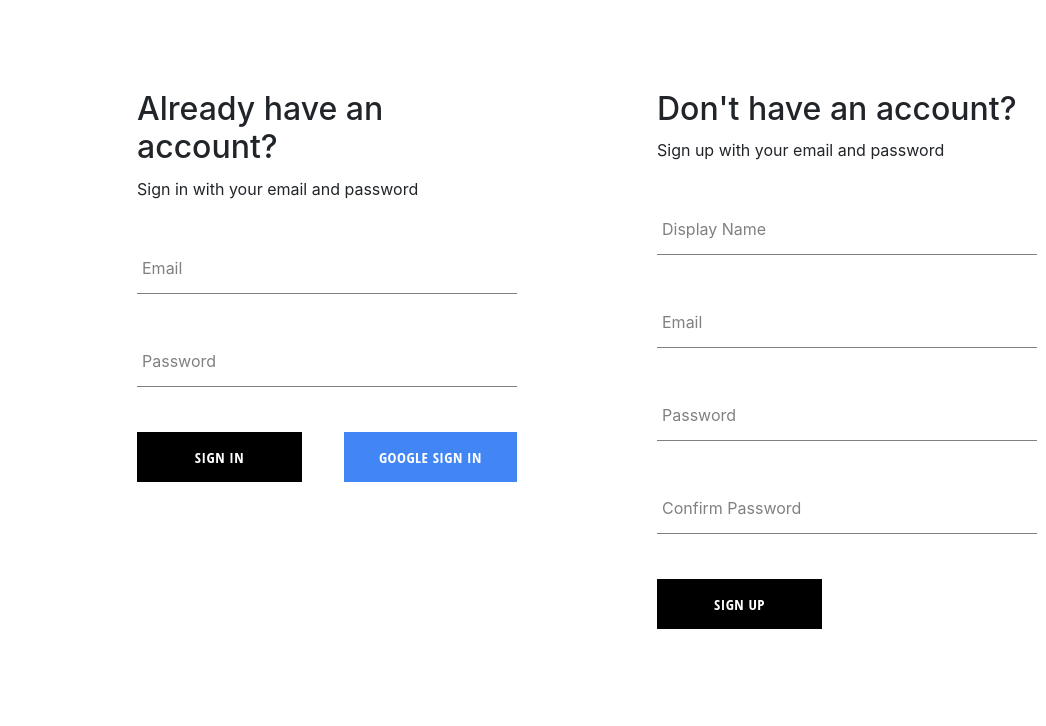
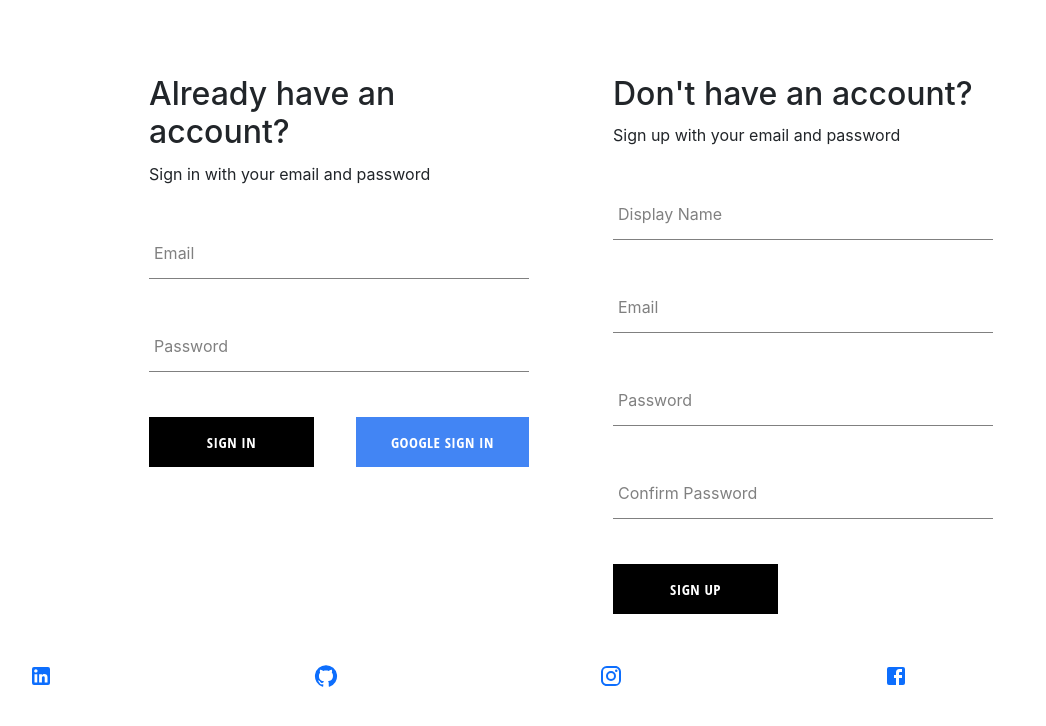
Before and after one commit to Ravindran8499/inSync, a React (Create React App) app: page / in a window 1280 px wide. Shown: the top 726 px of the page, without its empty margins (53-1099 px from the left). Built offline with nearby package versions, Linux system fonts and the light colour scheme.

Commit message:
Tried to add footer...work remaining

```diff
--- a/src/App.js
+++ b/src/App.js
@@ -2,8 +2,8 @@ import "./App.css";
 import Navbar from "./components/Navbar/Navbar";
 import News from "./components/News/News";
 import SigninAndSignup from "./components/SigninandSignup/SigninAndSignUp";
-
 import { Routes, Route } from "react-router-dom";
+import Footer from "./components/Footer/Footer";
 
 const App = () => {
   return (
@@ -14,6 +14,7 @@ const App = () => {
           element={
             <>
               <SigninAndSignup />
+              <Footer />
             </>
           }
         ></Route>
--- /dev/null
+++ b/src/components/Footer/Footer.css
@@ -0,0 +1,7 @@
+.footer {
+  background-color: black;
+  height: max-content;
+}
+p {
+  color: white;
+}
--- /dev/null
+++ b/src/components/Footer/Footer.js
@@ -0,0 +1,54 @@
+import React from "react";
+import { ReactDOM } from "react";
+import "./Footer.css";
+
+import InstagramIcon from "@mui/icons-material/Instagram";
+import LinkedInIcon from "@mui/icons-material/LinkedIn";
+import GitHubIcon from "@mui/icons-material/GitHub";
+import FacebookIcon from "@mui/icons-material/Facebook";
+import CopyrightIcon from "@mui/icons-material/Copyright";
+
+const Footer = () => {
+  const developer = {
+    github: "https://github.com/Ravindran8499",
+    instagram: "https://www.instagram.com/ravi____rock/",
+    facebook: "https://www.facebook.com/pravindran.ravindran.58/",
+    linkedIn: "https://www.linkedin.com/in/p-ravindran-a06025194/",
+  };
+
+  return (
+    <div className=" mt-5 mx-auto ">
+      <div className="container">
+        <div className="row">
+          <div className="col">
+            <a className="" href={developer.linkedIn}>
+              <LinkedInIcon />
+            </a>
+          </div>
+          <div className="col">
+            <a className="" href={developer.github}>
+              <GitHubIcon />
+            </a>
+          </div>
+          <div className="col">
+            <a href={developer.instagram}>
+              <InstagramIcon />
+            </a>
+          </div>
+          <div className="col">
+            <a href={developer.facebook}>
+              <FacebookIcon />
+            </a>
+          </div>
+        </div>
+      </div>
+      <div className="container text-center">
+        <p>
+          <CopyrightIcon /> Ravindran
+        </p>
+      </div>
+    </div>
+  );
+};
+
+export default Footer;
--- a/src/components/Navbar/Navbar.jsx
+++ b/src/components/Navbar/Navbar.jsx
@@ -9,10 +9,11 @@ const Navbar = () => {
     var country = event.target.value;
     console.log(country);
     setCountry(country);
+    //<Link to={`/${country}`} />;
     navigate(`/${country}`, { replace: true });
     setTimeout(() => {
       window.location.reload(true);
-    }, 1000);
+    }, 1500);
   };
 
   return (
@@ -74,7 +75,7 @@ const Navbar = () => {
               </Link>
             </li>
           </ul>
-          <ul>
+          <ul className="">
             <select
               onClick={handleCountry}
               className="form-select form-select-sm "
--- a/src/components/NewsItem/NewsItem.jsx
+++ b/src/components/NewsItem/NewsItem.jsx
@@ -20,7 +20,7 @@ const NewsItem = (props) => {
           {new Date(date).toUTCString()}
         </p>
         <a href={newsUrl} className="btn btn-sm btn-dark">
-          Read More...
+          Read More
         </a>
       </div>
     </div>
--- a/src/components/SigninandSignup/SigninAndSignUp.jsx
+++ b/src/components/SigninandSignup/SigninAndSignUp.jsx
@@ -6,9 +6,15 @@ import SignInForm from "../SignIn/Signin";
 
 const SigninAndSignup = () => {
   return (
-    <div className="authentication-container">
-      <SignInForm />
-      <SignUpForm />
+    <div className="authentication-container container">
+      <div className="row">
+        <div className="col mr-2 left">
+          <SignInForm />
+        </div>
+        <div className="col ml-2 right">
+          <SignUpForm />
+        </div>
+      </div>
     </div>
   );
 };
--- a/src/components/SigninandSignup/SigninandSignup.css
+++ b/src/components/SigninandSignup/SigninandSignup.css
@@ -3,5 +3,12 @@
   display: flex;
   width: 900px;
   justify-content: space-between;
-  margin: 30px auto;
+  margin: 15px auto;
 }
+
+.left {
+  margin-right: 30px;
+}
+.right {
+  margin-left: 30px;
+}
```
Also changed, not shown: package.json (+8 -0 lines), 1 other file (tests, documents, lock files or other folders).
